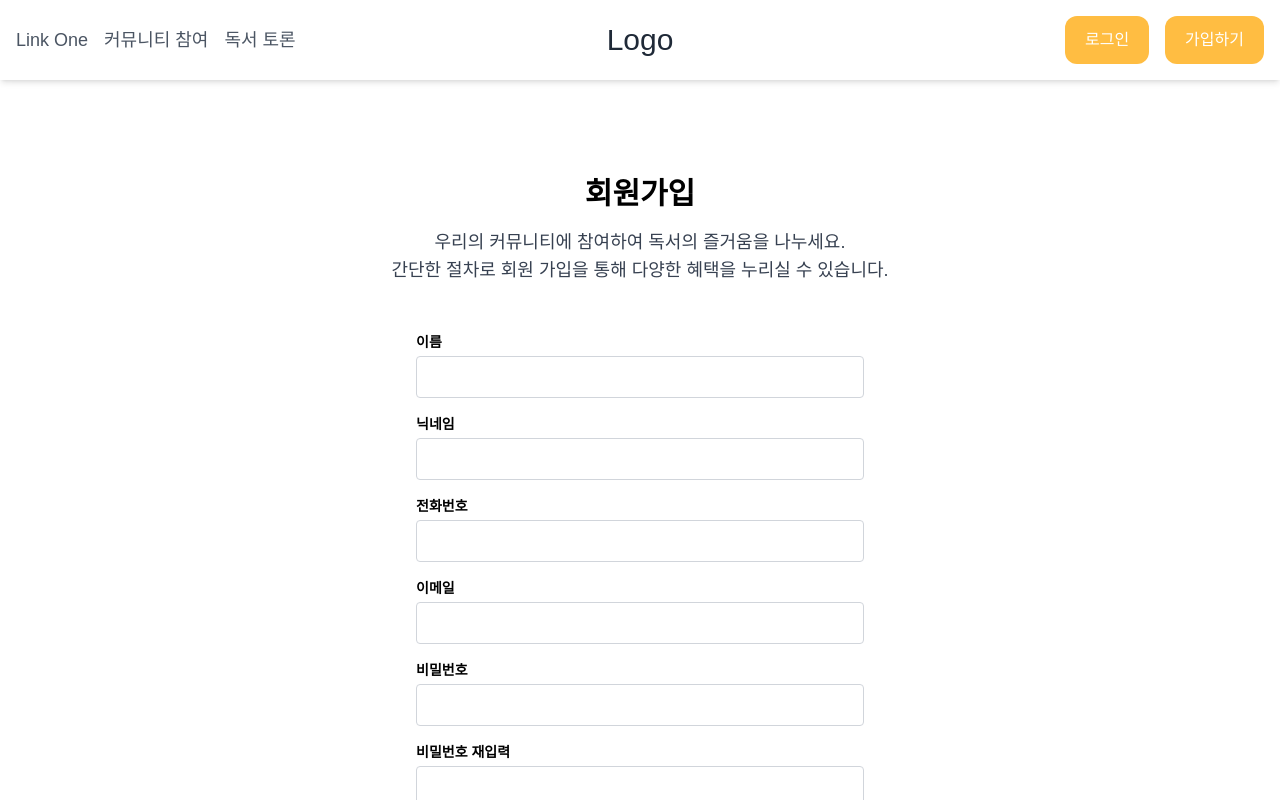
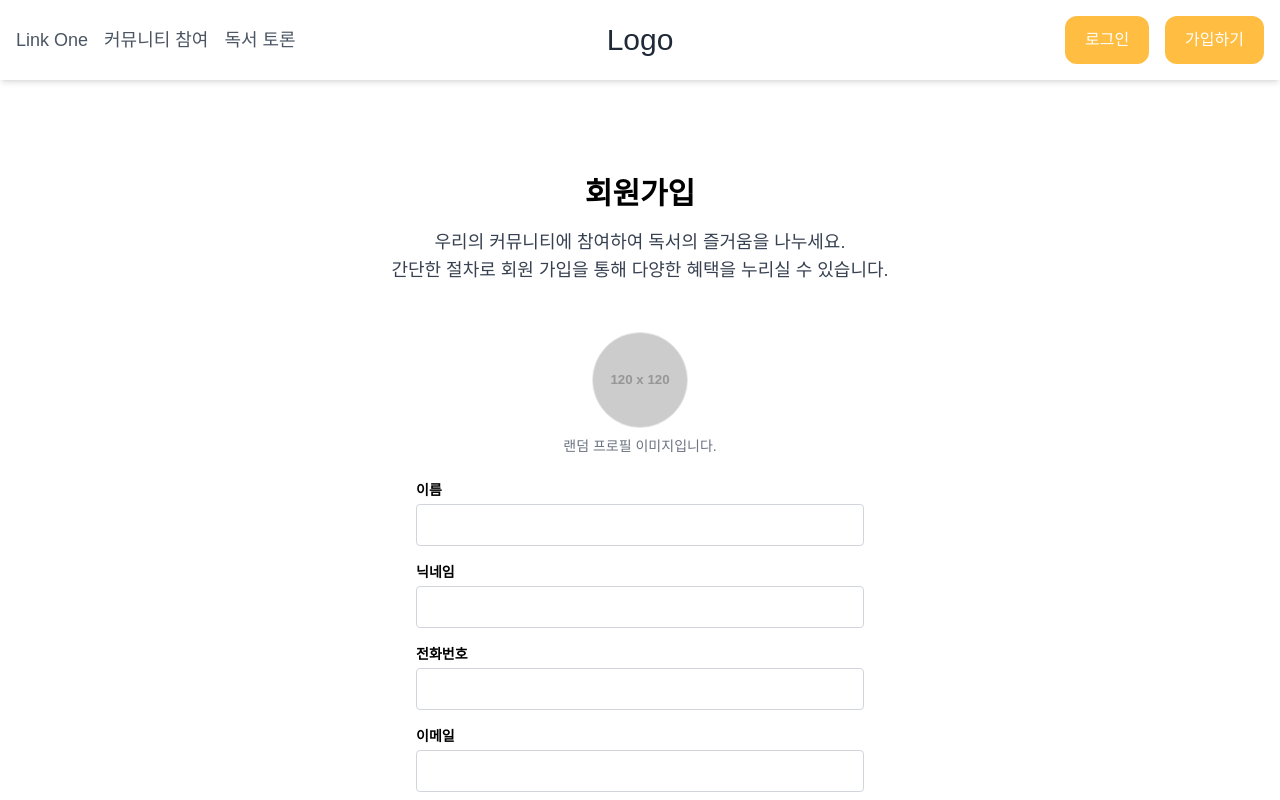
Before and after one commit to Haleychoioi/BookDam, a React (Vite) app in the folder front/: page /register in a window 1280 px wide. Shown: the top 800 px of the page. Built offline with nearby package versions, Linux system fonts and the light colour scheme.

Commit message:
feat: user profile

```diff
--- a/front/src/pages/auth/LoginPage.tsx
+++ b/front/src/pages/auth/LoginPage.tsx
@@ -13,7 +13,7 @@ const LoginPage: React.FC = () => {
       <h1 className="text-3xl font-semibold mb-6">환영합니다, 로그인</h1>
       <p>당신의 독서 여정을 시작하기 위해 로그인하세요.함께 책을 나누고 소통합시다.</p>
     </section>
-    <section id="register" className="container mx-auto py-12 px-20">
+    <section id="login" className="container mx-auto py-12 px-20">
         <form className="space-y-4 max-w-md mx-auto">
           <div>
             <input
--- a/front/src/pages/auth/RegisterPage.tsx
+++ b/front/src/pages/auth/RegisterPage.tsx
@@ -2,6 +2,10 @@ import React, { useState } from "react";
 import Button from "../../components/common/Button";
 
 import axios from "axios";
+
+{/* 가상의 URL 설정 */}
+const DEFAULT_PROFILE =
+  "https://via.placeholder.com/120?text=Profile";
 
 const RegisterPage: React.FC = () => {
     const [form, setForm] = useState({
@@ -25,7 +29,7 @@ const handleChange = (e: React.ChangeEvent<HTMLInputElement>) => {
 
   return (
     <div className="container mx-auto px-4 py-12">
-      <section id="loginText" className="container mx-auto py-12 px-20">
+      <section id="register" className="container mx-auto py-12 px-20">
         <div className="text-center mb-12">
           <h1 className="text-3xl font-bold mb-4">회원가입</h1>
           <h2 className="text-lg text-gray-700">
@@ -34,6 +38,14 @@ const handleChange = (e: React.ChangeEvent<HTMLInputElement>) => {
           </h2>
         </div>
         <form className="max-w-md mx-auto space-y-4">
+          <div className="flex flex-col items-center mb-6">
+            <img
+              src={DEFAULT_PROFILE}
+              alt="프로필 이미지"
+              className="w-24 h-24 rounded-full border object-cover"
+            />
+            <p className="text-sm text-gray-500 mt-2">랜덤 프로필 이미지입니다.</p>
+          </div>
           <div>
             <label htmlFor="name" className="block text-sm font-semibold mb-1">
               이름
```
